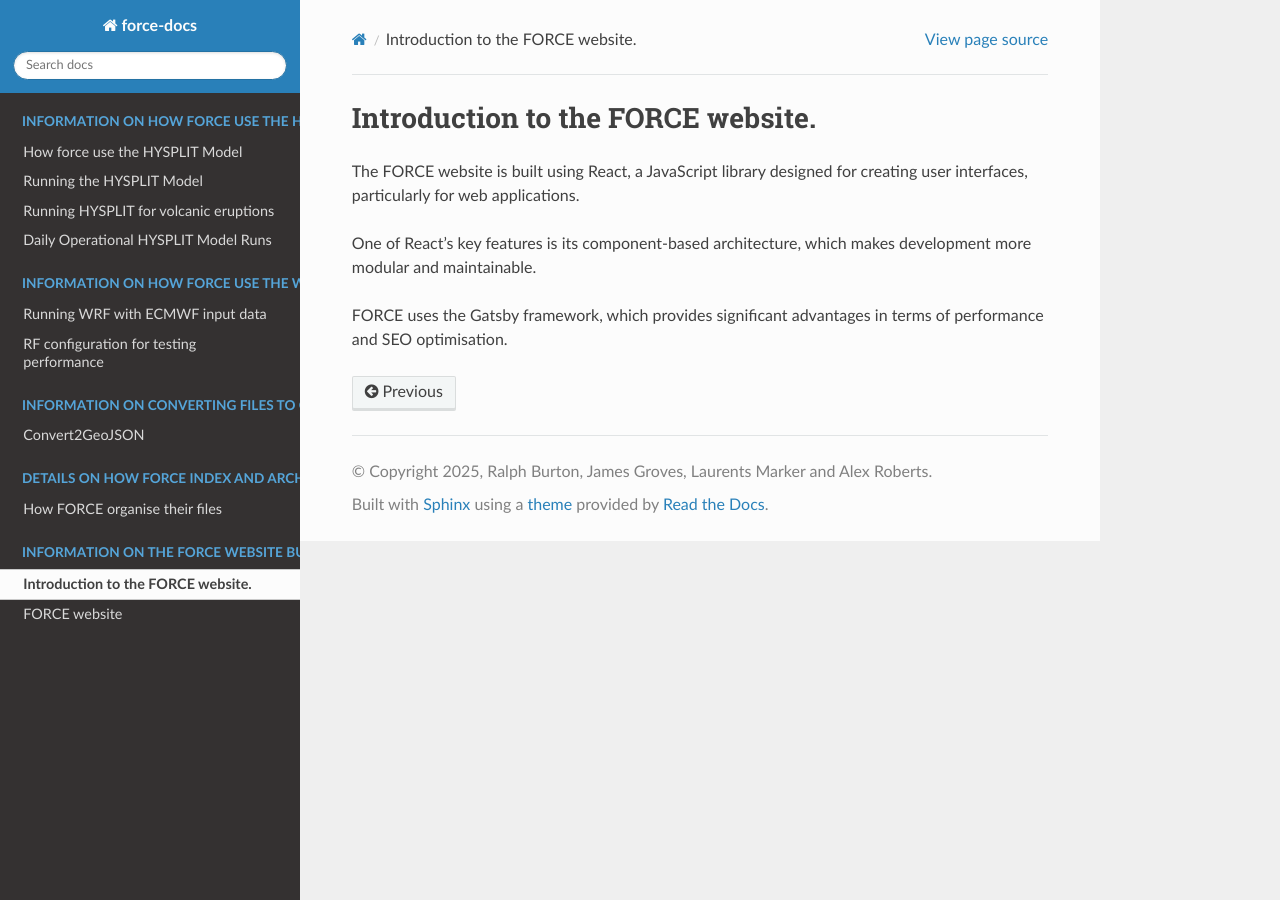
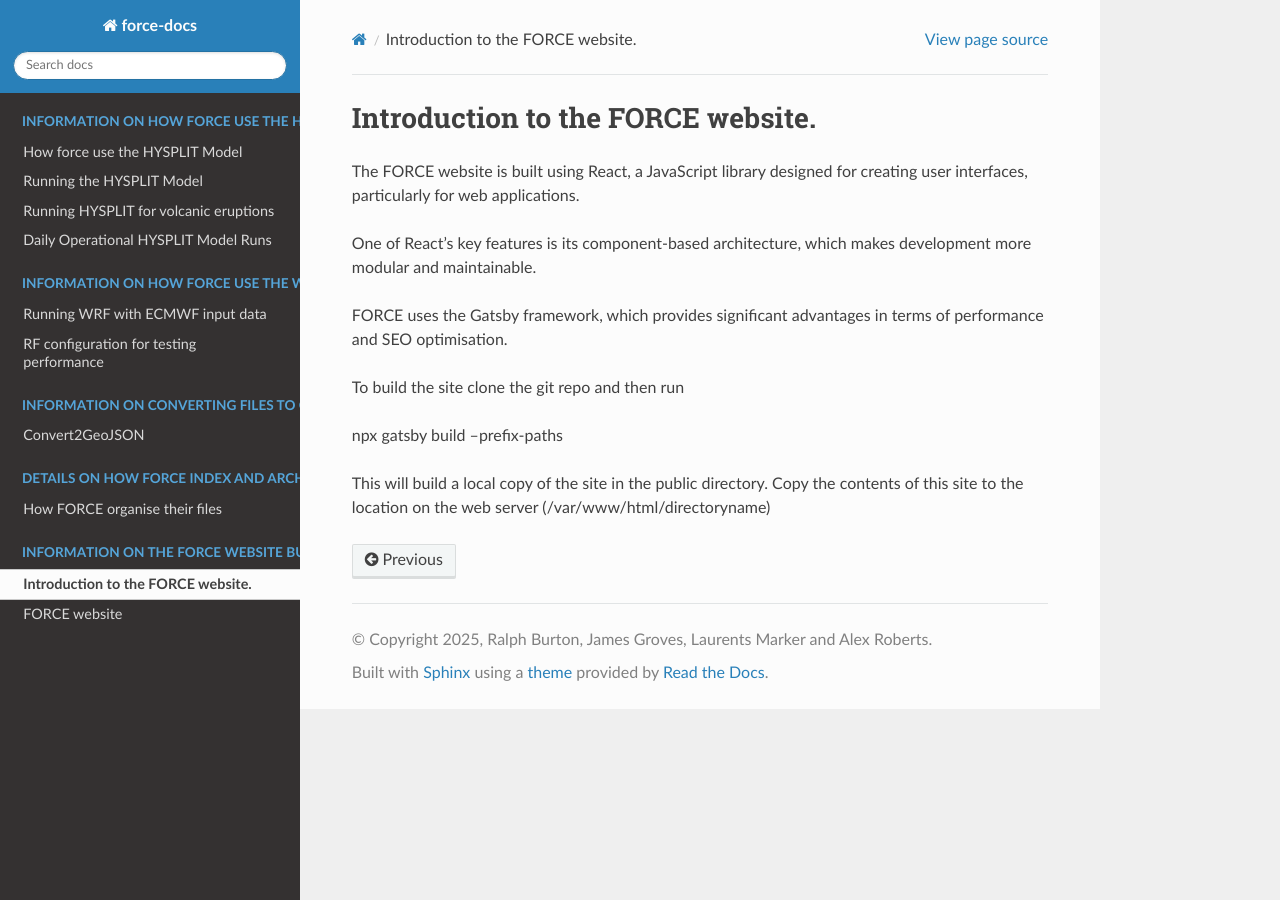
Before and after one commit to ncas-force/force-docs, a Sphinx documentation site: the page built from docs/website/introduction.rst, in a window 1280 px wide. Built offline with Sphinx 7.4.7 and the Read the Docs theme 3.1.0, drawn with Linux system fonts in a browser that asks for light colours.

Commit message:
added some build information to the docs

```diff
--- a/docs/website/introduction.rst
+++ b/docs/website/introduction.rst
@@ -6,3 +6,10 @@ The FORCE website is built using React, a JavaScript library designed for creati
 One of React's key features is its component-based architecture, which makes development more modular and maintainable.
 
 FORCE uses the Gatsby framework, which provides significant advantages in terms of performance and SEO optimisation.
+
+To build the site clone the git repo and then run
+
+npx gatsby build --prefix-paths
+
+This will build a local copy of the site in the public directory.
+Copy the contents of this site to the location on the web server (/var/www/html/directoryname)
```
